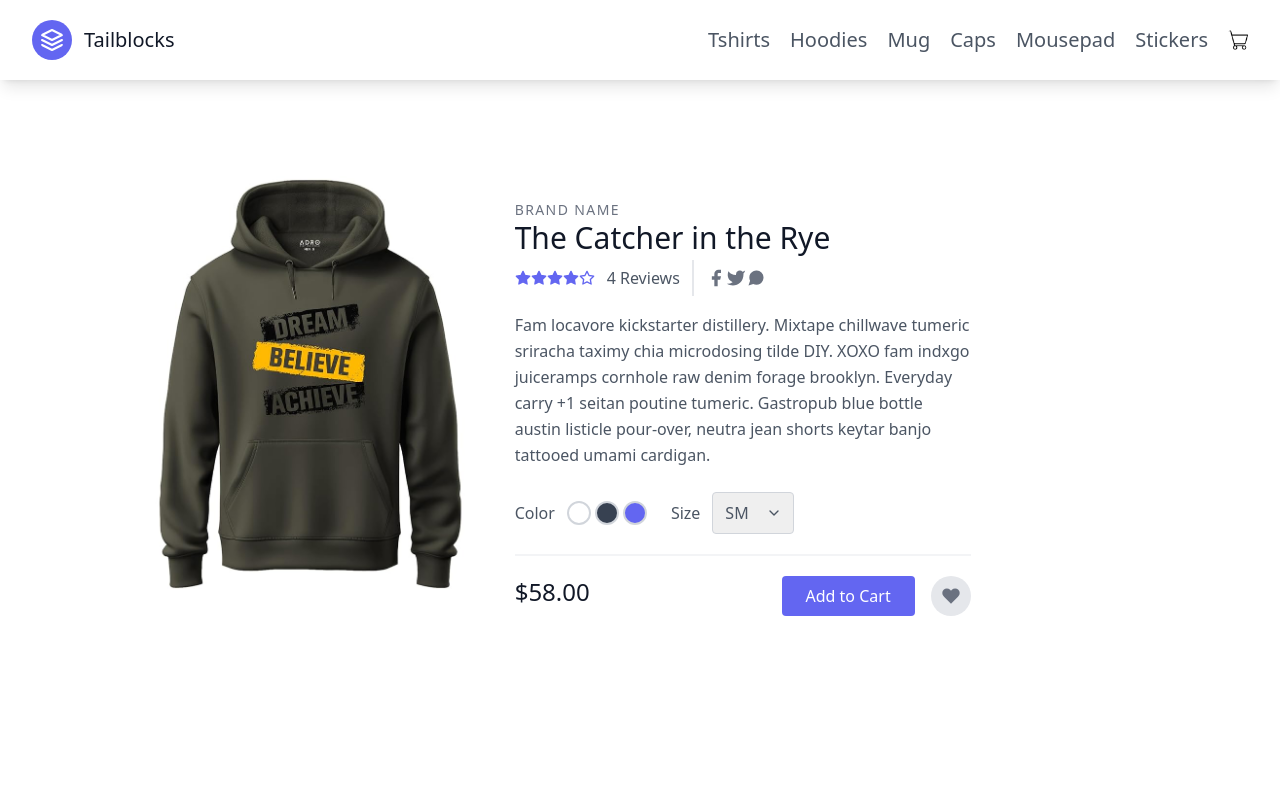
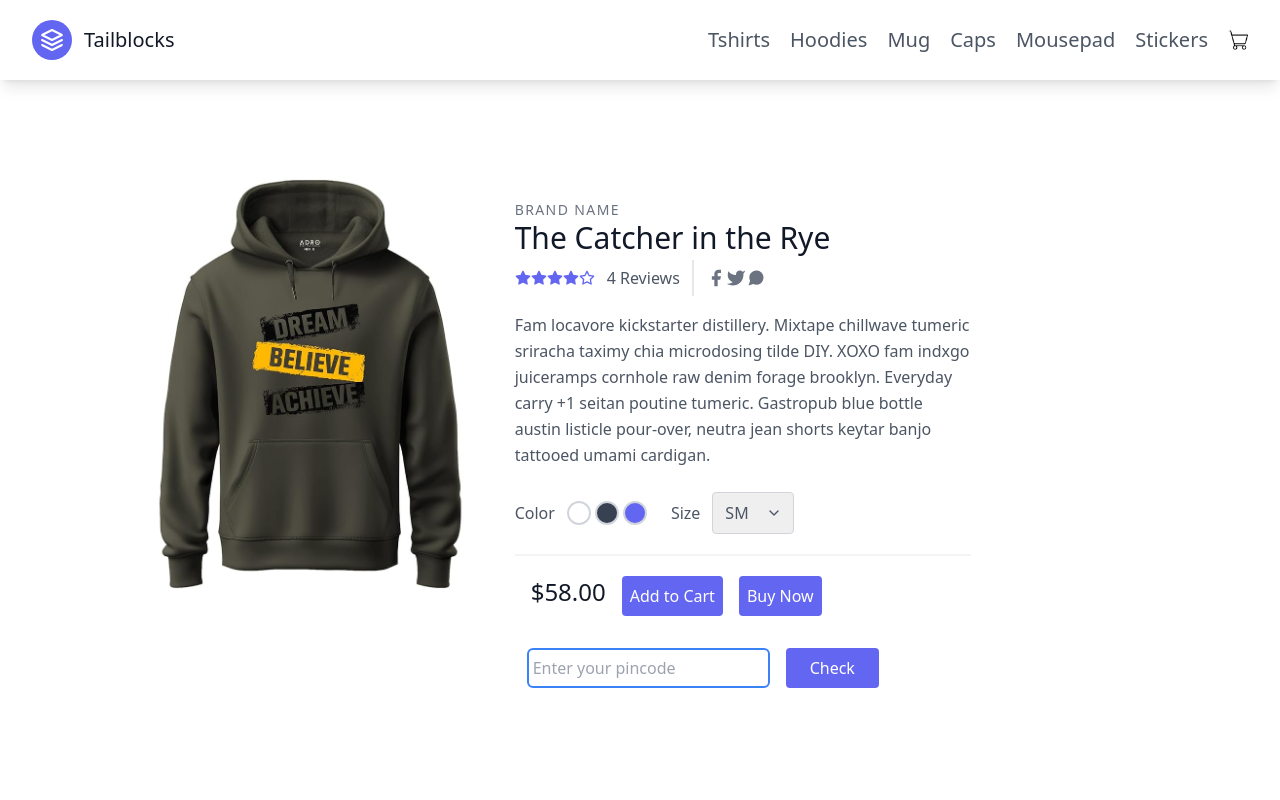
Before and after one commit to ManashSwain/ecom, a Next.js app: page /product/1 in a window 1280 px wide. Shown: the top 800 px of the page. Built offline with nearby package versions, Linux system fonts and the light colour scheme.

Commit message:
added pincode check feature

```diff
--- a/pages/product/[slug].js
+++ b/pages/product/[slug].js
@@ -1,4 +1,4 @@
-import React from 'react';
+import React, { useState } from 'react';
 import Image from 'next/image';
 import Link from 'next/link';
 import { useRouter } from 'next/router';
@@ -6,6 +6,24 @@ import { useRouter } from 'next/router';
 const Slug = () => {
     const router = useRouter();
     const {slug} = router.query ;
+
+    const [pin , setPin] = useState( );
+    const [pinService , setpinService] = useState();
+
+    const checkPincode = async()=>{
+      let pinvalue = await fetch("http://localhost:3000/api/pincode");
+      let pincheck = await pinvalue.json();
+      if(pincheck.includes(parseInt(pin))){
+         setpinService(true);
+      }
+      else{
+        setpinService(false);
+      }
+    }
+
+    const handleChange = (e)=>{
+      setPin(e.target.value);
+    }
 
   return (
     <>
@@ -88,14 +106,22 @@ const Slug = () => {
           </div>
         </div>
         <div className="flex">
-          <span className="title-font font-medium text-2xl text-gray-900">$58.00</span>
-          <button className="flex ml-auto text-white bg-indigo-500 border-0 py-2 px-6 focus:outline-none hover:bg-indigo-600 rounded">Add to Cart</button>
-          <button className="rounded-full w-10 h-10 bg-gray-200 p-0 border-0 inline-flex items-center justify-center text-gray-500 ml-4">
-            <svg fill="currentColor" strokeLinecap="round" strokeLinejoin="round" strokeWidth="2" className="w-5 h-5" viewBox="0 0 24 24">
-              <path d="M20.84 4.61a5.5 5.5 0 00-7.78 0L12 5.67l-1.06-1.06a5.5 5.5 0 00-7.78 7.78l1.06 1.06L12 21.23l7.78-7.78 1.06-1.06a5.5 5.5 0 000-7.78z"></path>
-            </svg>
-          </button>
+          <span className="title-font mx-4 font-medium text-2xl text-gray-900">$58.00</span>
+
+          <div className='flex'>
+          <button className="flex ml-auto mx-4 text-white bg-indigo-500 border-0 py-2 px-2 focus:outline-none hover:bg-indigo-600 rounded">Add to Cart</button>
+          <button className="flex ml-auto mx-4 text-white bg-indigo-500 border-0 py-2 px-2 focus:outline-none hover:bg-indigo-600 rounded">Buy Now</button>
+          </div>
         </div>
+        <div className="pincode  my-5 p-3 flex">
+            <input className='p-1 border-2 rounded-md border-blue-500 outline-none' type="text" onChange={handleChange}  placeholder='Enter your pincode' />
+            <button  onClick={checkPincode}  className=" flex  mx-4 text-white bg-indigo-500 border-0 py-2 px-6 focus:outline-none hover:bg-indigo-600 rounded">Check</button>
+          </div>
+          <div>
+            {(!pinService && pinService != null  ) && <p className='text-red-600'>Sorry! We do not deliver to this pincode</p>}
+            {(pinService && pinService != null  ) && <p className='text-green-600'>yay! This pincode is serviceable</p>}
+
+          </div>
       </div>
     </div>
   </div>
```
